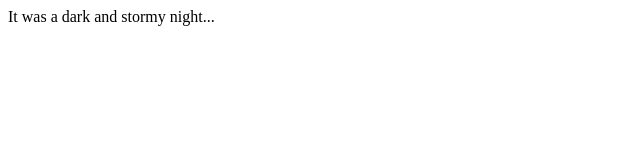
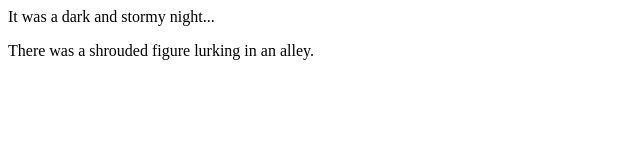
Before and after one commit to Ruben404/fireside-story, a plain HTML site: page Index.html in a window 1280 px wide. Shown: the whole page, without its empty margins (0-640 px from the left). Drawn offline with Linux system fonts and the light colour scheme.

Commit message:
added second line to story

```diff
--- a/Index.html
+++ b/Index.html
@@ -1,5 +1,6 @@
 <html>
   <body>
     <p>It was a dark and stormy night...</p>
+    <p>There was a shrouded figure lurking in an alley.</p>
   </body>
 </html>
```
